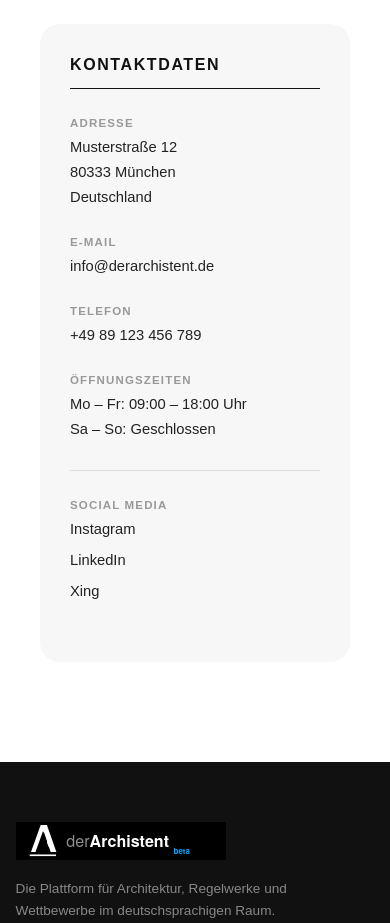
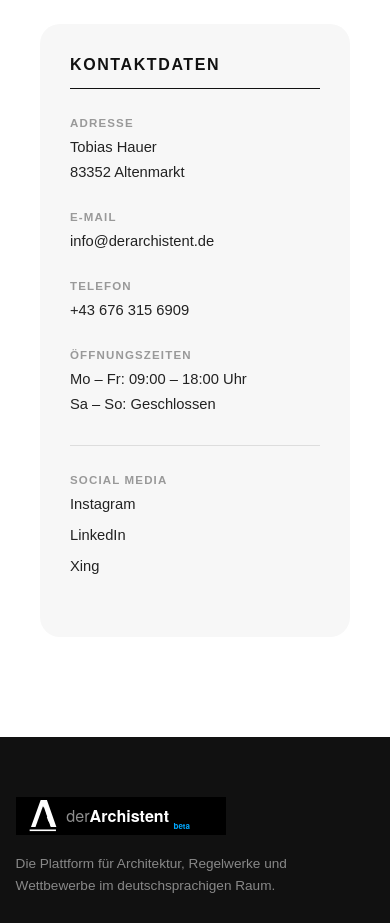
Before and after one commit to hauart91/derArchistent, a React (Create React App) app: page /kontakt in a window 390 px wide. Shown: the part 1280-2203 px from the top of the page. Built offline with nearby package versions, Linux system fonts and the light colour scheme.

Commit message:
Update contact details: Tobias Hauer, Altenmarkt, AT phone number
Co-Authored-By: Claude Sonnet 4.6 <noreply@anthropic.com>

```diff
--- a/src/pages/Kontakt.js
+++ b/src/pages/Kontakt.js
@@ -114,7 +114,7 @@ function Kontakt() {
 
             <div className="kontakt-info-block">
               <span className="kontakt-info-label">Adresse</span>
-              <p>Musterstraße 12<br />80333 München<br />Deutschland</p>
+              <p>Tobias Hauer<br />83352 Altenmarkt</p>
             </div>
 
             <div className="kontakt-info-block">
@@ -124,7 +124,7 @@ function Kontakt() {
 
             <div className="kontakt-info-block">
               <span className="kontakt-info-label">Telefon</span>
-              <a href="tel:+4989123456789">+49 89 123 456 789</a>
+              <a href="tel:+436763156909">+43 676 315 6909</a>
             </div>
 
             <div className="kontakt-info-block">
```
